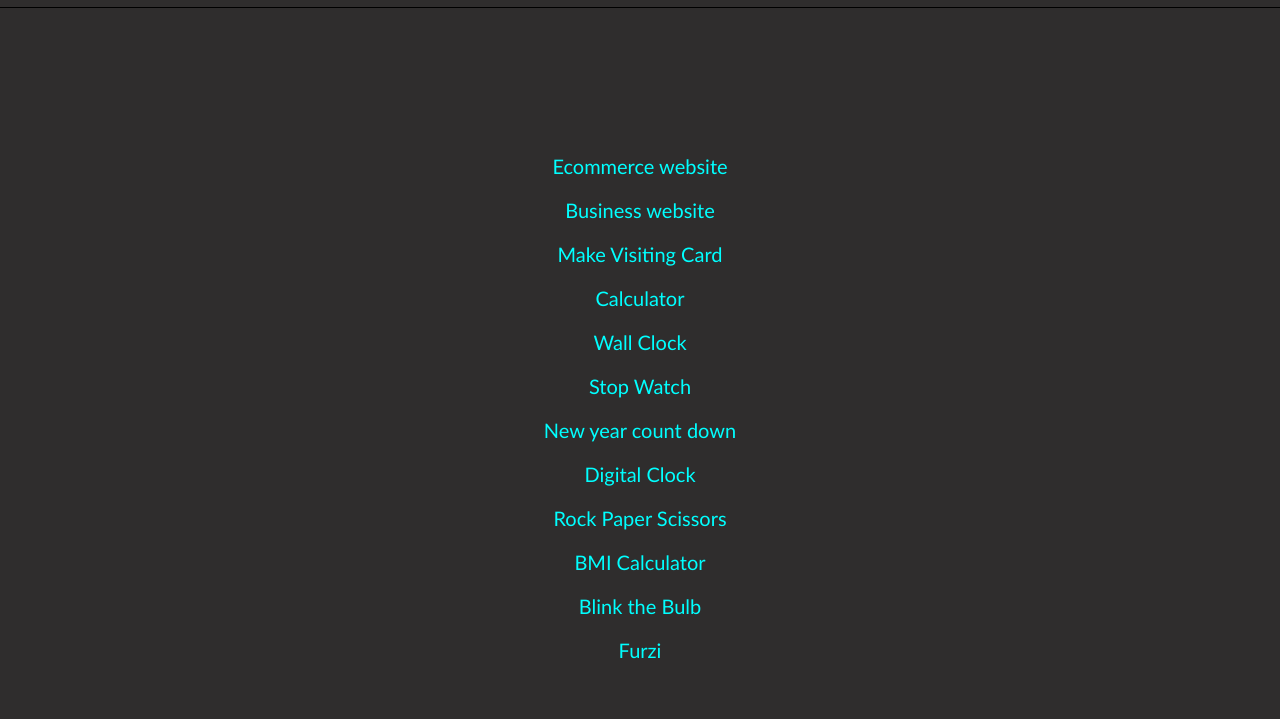
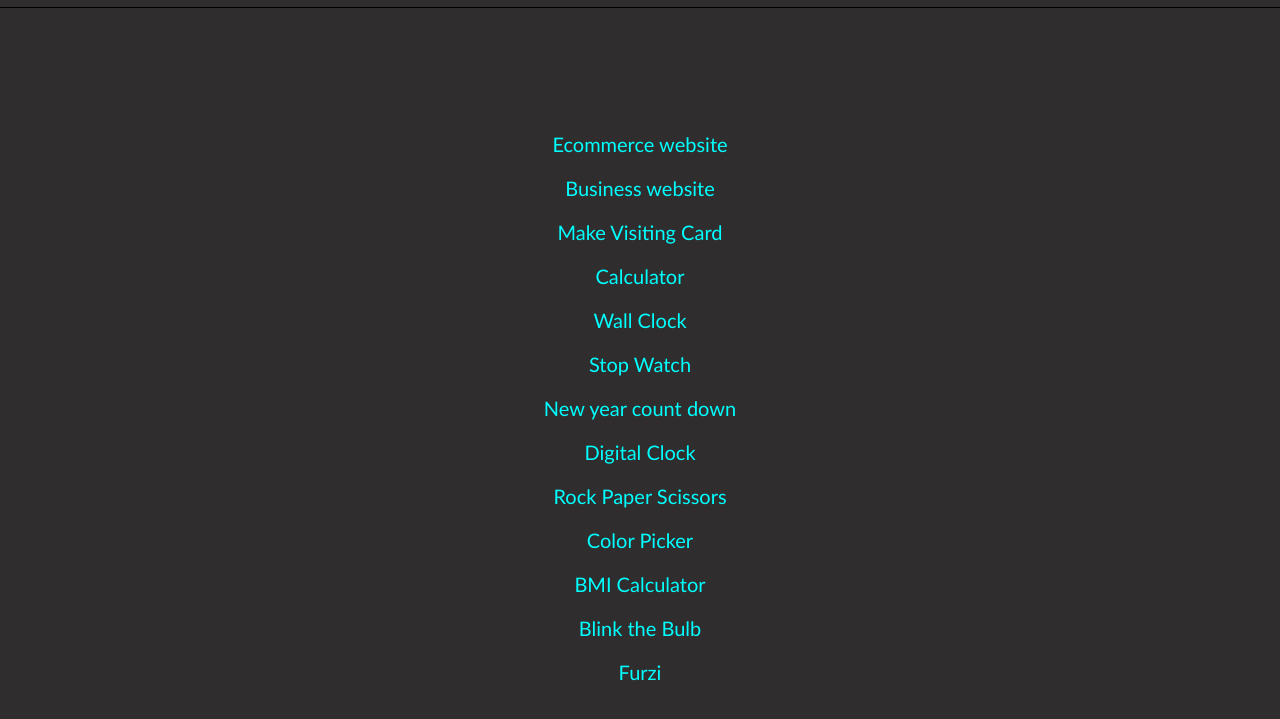
Before and after one commit to AASHA-ROMIYA/newport, a plain HTML site: page project.html in a window 1280 px wide. Shown: the part 77-796 px from the top of the page. Drawn offline with nearby package versions, Linux system fonts and the light colour scheme.

Commit message:
Update project.html

```diff
--- a/project.html
+++ b/project.html
@@ -37,9 +37,11 @@
     <a href="https://aasha-romiya.github.io/NewyearCountdown/">New year count down</a>
     <a href="https://aasha-romiya.github.io/DigitalClock/">Digital Clock</a>
     <a href="https://aasha-romiya.github.io/RockPaperScissors/">Rock Paper Scissors</a>
+    <a href="https://aasha-romiya.github.io/Color_picker/">Color Picker</a>
     <a href="https://aasha-romiya.github.io/BMI/">BMI Calculator</a>
     <a href="https://aasha-romiya.github.io/BULB/"> Blink the Bulb</a>
     <a href="https://aasha-romiya.github.io/Furzi/"> Furzi</a>
+
 
 
 </div>
```
